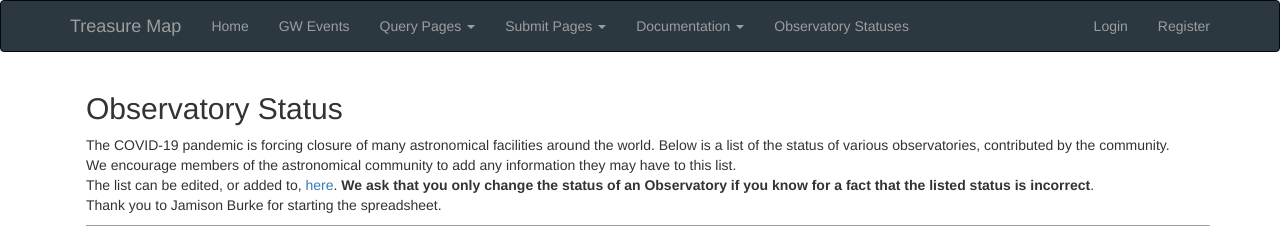
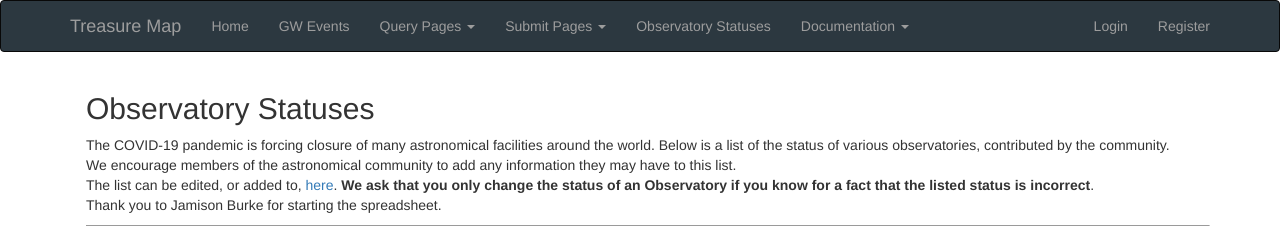
Before and after one commit to TheTreasureMap/gwtm, a Flask app: page /status in a window 1280 px wide. Shown: the top 226 px of the page. Run offline with Flask 2, Linux system fonts and the light colour scheme; parts of the project's set-up code (start-up, migrations or seed data) failed here and were passed over; some libraries are stand-ins or nearby versions; grey boxes are pictures that could not be loaded.

Commit message:
more formatting

```diff
--- a/src/templates/base.html
+++ b/src/templates/base.html
@@ -44,16 +44,16 @@
           <li><a href="/submit_instrument">Instruments</a></li>
         </ul>
       </li>
+      </li>
+        <li class="nav-item">
+        <a class="nav-link" href="/status">Observatory Statuses</a>
+      </li>
       <li class="dropdown"><a class="dropdown-toggle" data-toggle="dropdown" href="#">Documentation <span class="caret"></span></a>
         <ul class="dropdown-menu">
           <li><a href="/documentation">API Documentation</a></li>
           <li><a href="/jupyter_tutorial">API Jupyter Notebook Tutorial</a></li>
           <li><a href="/development_blog">What's New</a></li>
         </ul>
-      </li>
-        <li class="nav-item">
-        <a class="nav-link" href="/status">Observatory Statuses</a>
-      </li>
     </ul>
     <ul class="nav navbar-nav navbar-right">
         {% if current_user.is_anonymous %}
--- a/src/templates/status.html
+++ b/src/templates/status.html
@@ -3,7 +3,7 @@
 {% block content %}
 
 <div style="padding-left:16px">
-  <h2>Observatory Status</h2>
+  <h2>Observatory Statuses</h2>
   <p>The COVID-19 pandemic is forcing closure of many astronomical facilities around the world. Below is a list of the status of various observatories, contributed by the community. <br>
   	We encourage members of the astronomical community to add any information they may have to this list.
 <br>
```
